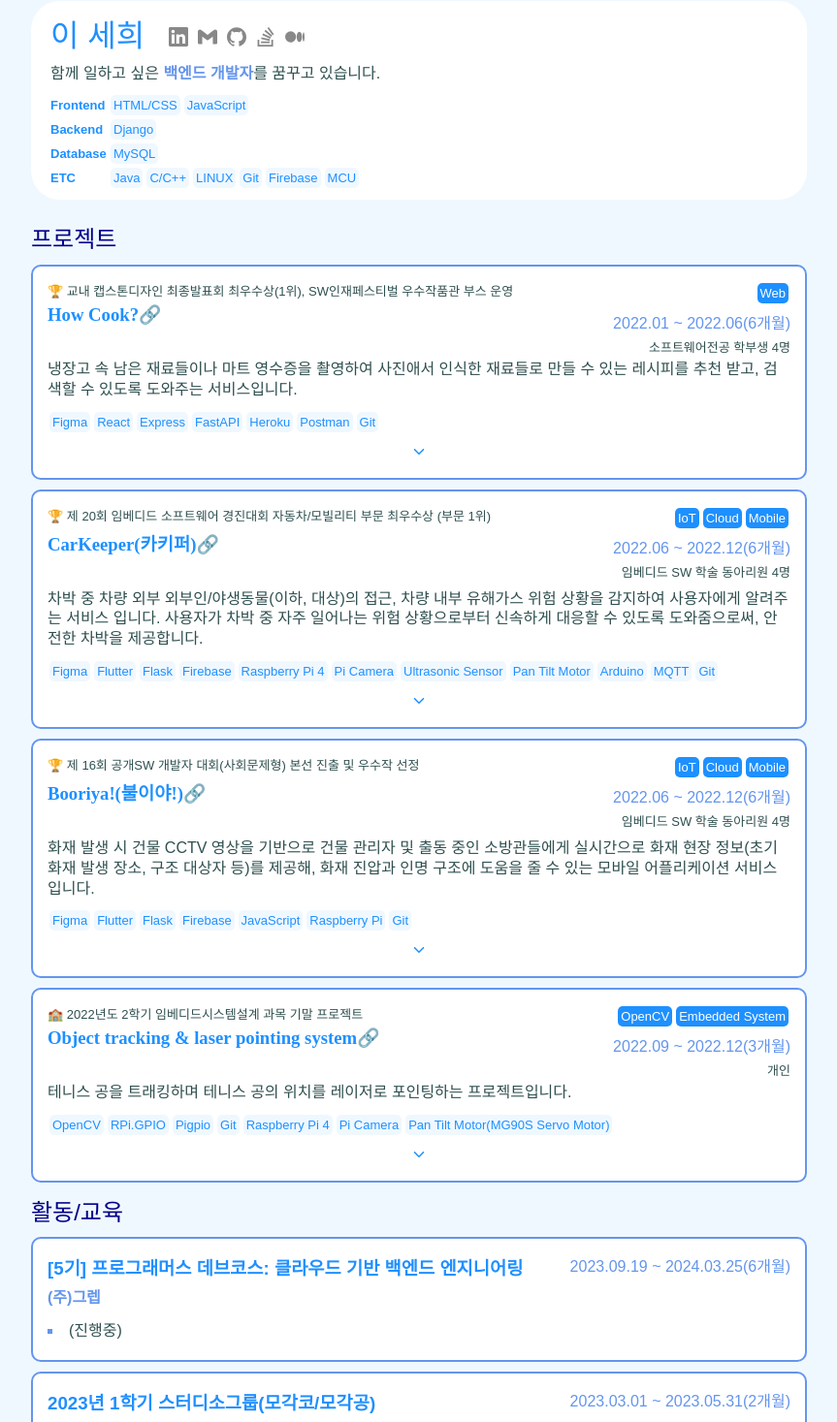
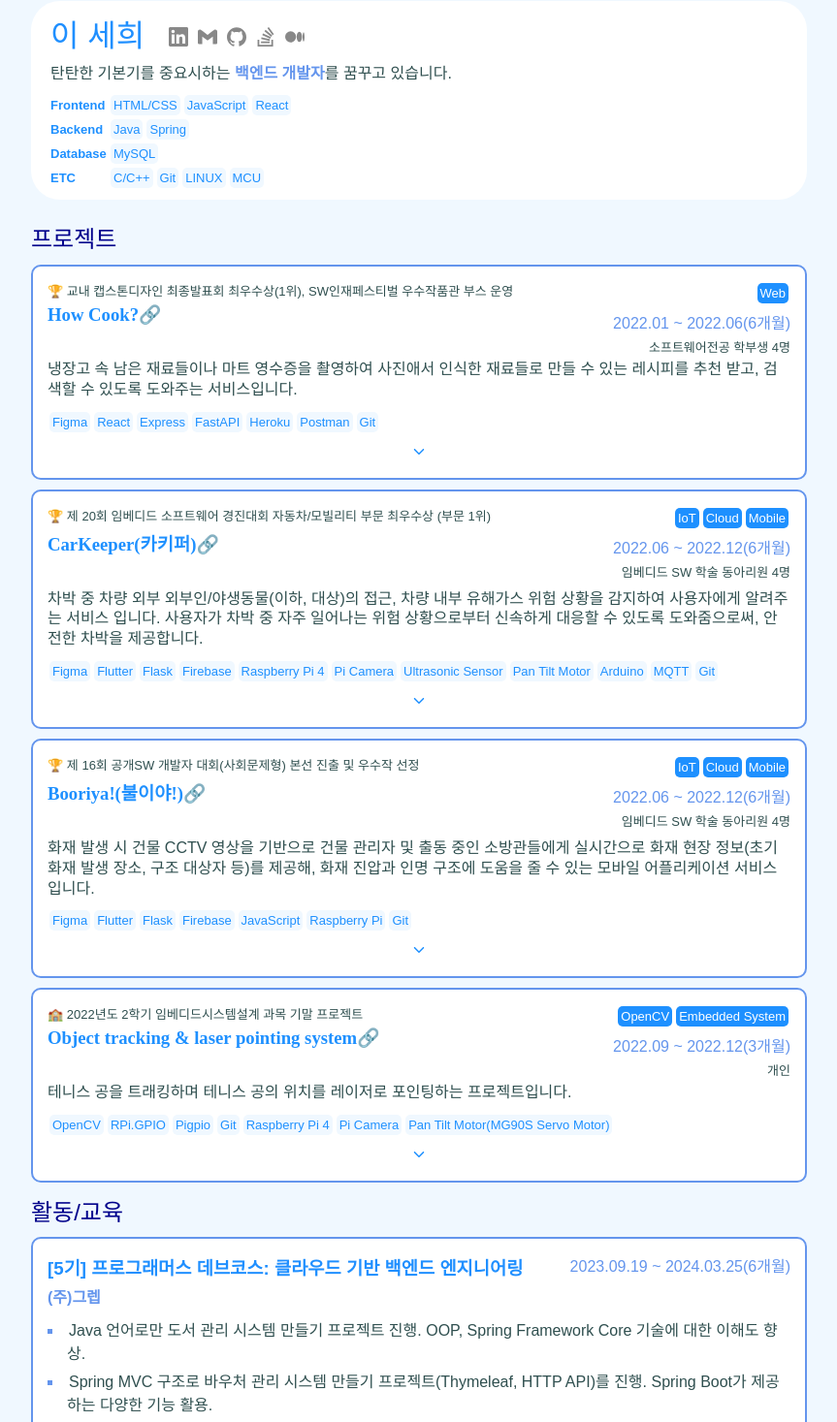
Before and after one commit to Sehee-Lee-01/Sehee-Lee-01.github.io, a React (Create React App) app: page / in a window 1280 px wide. Shown: the part 80-1547 px from the top of the page at 97% size, without its empty margins (208-1071 px from the left). Built offline with nearby package versions, Linux system fonts and the light colour scheme; a web font is replaced by a local one.

Commit message:
이력서 내용 업데이트

```diff
--- a/src/assets/json/activity.json
+++ b/src/assets/json/activity.json
@@ -5,7 +5,10 @@
       "name": "[5기] 프로그래머스 데브코스: 클라우드 기반 백엔드 엔지니어링",
       "agency": "(주)그렙",
       "date": "2023.09.19 ~ 2024.03.25(6개월)",
-      "work": ["(진행중)"]
+      "work": [
+        "Java 언어로만 도서 관리 시스템 만들기 프로젝트 진행. OOP, Spring Framework Core 기술에 대한 이해도 향상.",
+        "Spring MVC 구조로 바우처 관리 시스템 만들기 프로젝트(Thymeleaf, HTTP API)를 진행. Spring Boot가 제공하는 다양한 기능 활용."
+      ]
     },
     {
       "id": 2,
--- a/src/assets/json/project.json
+++ b/src/assets/json/project.json
@@ -192,7 +192,10 @@
           "HSV 필터 기반으로 이미지에서 테니스 공 반지름 및 중앙 좌표 추출",
           "테니스 공의 색상(연두색) 범위를 정하고 HSV 필터를 통해 카메라 영상에서 테니스 공 색상에 해당되는 부분을 분리합니다. 그 결과에서 minEnclosingCircle() 메서드를 이용해 테니스 공의 반지름과 중앙좌표를 추출했습니다."
         ],
-        ["테니스 공 트래킹 알고리즘 구현", "팬틸트 모터"]
+        [
+          "테니스 공 트래킹 및 포인팅 기능 구현",
+          "RPi.GPIO 라이브러리를 이용하여 테니스 공의 중앙 좌표를 기준으로 팬틸트 모터를 제어합니다. 또한 레이저가 테니스 공의 중앙을 포인팅하도록 구현했습니다."
+        ]
       ],
       "category": ["OpenCV", "Embedded System"],
       "keyword": [
@@ -207,7 +210,7 @@
       "trouble": [
         [
           "부드러운 서보모터 제어를 위해 pigpio library 사용",
-          "RPi.GPIO에서 Pigpio로 변경 후 지터링 개선"
+          "RPi.GPIO에서 Pigpio로 변경 후 지터링을 개선하여 더욱 부드럽게 테니스 공을 트래킹하도록 구현했고, 레이저 포인팅도 더욱 정확하게 할 수 있었습니다."
         ]
       ],
       "result": "🏫 2022년도 2학기 임베디드시스템설계 과목 기말 프로젝트",
--- a/src/assets/json/skill.json
+++ b/src/assets/json/skill.json
@@ -3,12 +3,12 @@
     {
       "id": 1,
       "name": "Frontend",
-      "skill": ["HTML/CSS", "JavaScript"]
+      "skill": ["HTML/CSS", "JavaScript", "React"]
     },
     {
       "id": 2,
       "name": "Backend",
-      "skill": ["Django"]
+      "skill": ["Java", "Spring"]
     },
     {
       "id": 3,
@@ -18,7 +18,7 @@
     {
       "id": 4,
       "name": "ETC",
-      "skill": ["Java", "C/C++", "LINUX", "Git", "Firebase", "MCU"]
+      "skill": ["C/C++", "Git", "LINUX", "MCU"]
     }
   ]
 }
--- a/src/components/contact/Contact.tsx
+++ b/src/components/contact/Contact.tsx
@@ -46,7 +46,7 @@ function Contact() {
           <h1>이 세희</h1>
           <ul className="contact-list">{infoList}</ul>
           <p id="introduce">
-            함께 일하고 싶은 <b>백엔드 개발자</b>를 꿈꾸고 있습니다.
+            탄탄한 기본기를 중요시하는 <b>백엔드 개발자</b>를 꿈꾸고 있습니다.
           </p>
           <ul className="skill-list">{skillList}</ul>
         </div>
```
